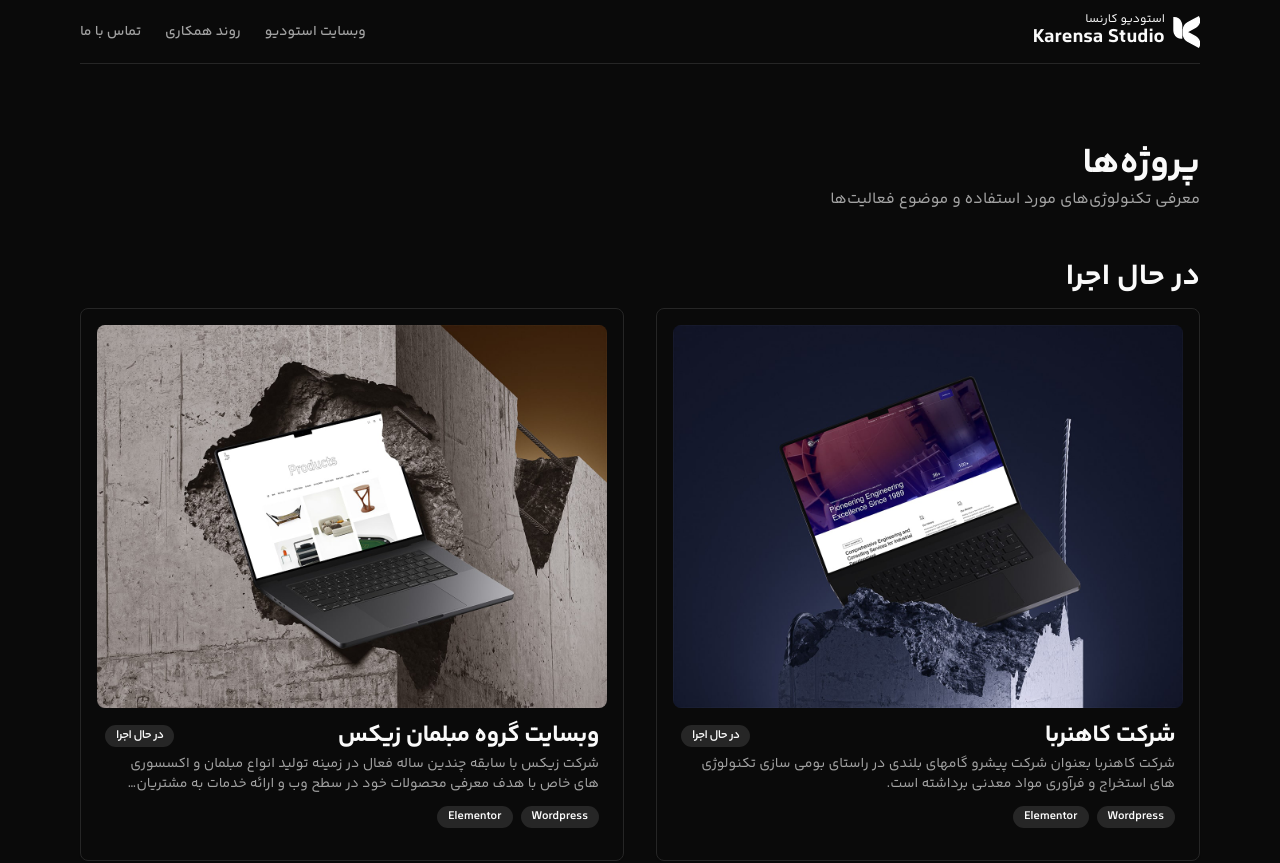
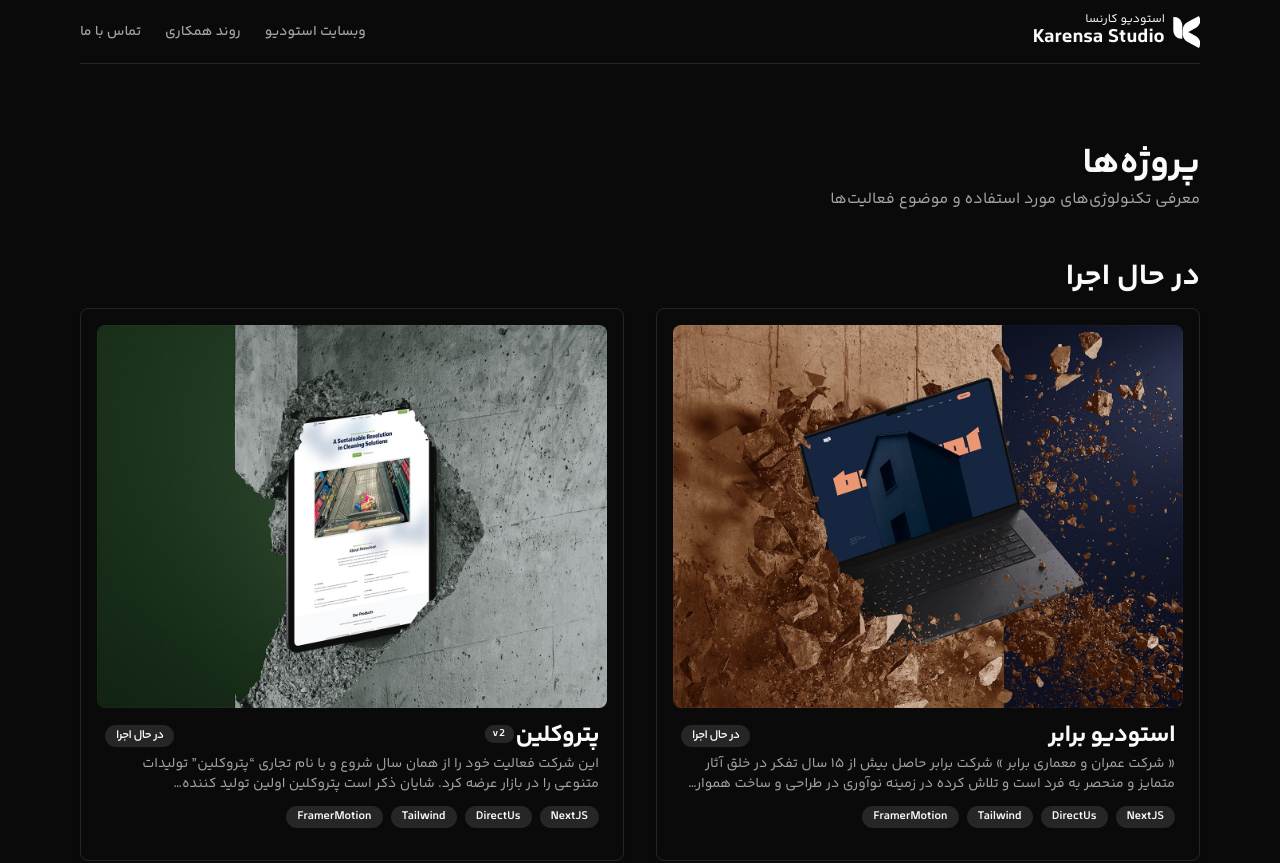
Before and after one commit to ifarazir/karensa-portfolio, a Next.js app: page / in a window 1280 px wide. Shown: the top 863 px of the page. Built offline with nearby package versions, Linux system fonts and the light colour scheme.

Commit message:
add barabar and petroclean v2 project

```diff
--- a/src/app/page.tsx
+++ b/src/app/page.tsx
@@ -28,6 +28,25 @@ const projects = [
     projects: [
       {
         index: 10,
+        title: "استودیو برابر",
+        description:
+          "« شرکت عمران و معماری برابر » شرکت برابر حاصل بیش از ۱۵ سال تفکر در خلق آثار متمایز و منحصر به فرد است و تلاش کرده در زمینه نوآوری در طراحی و ساخت همواره سرآمد باشد. ",
+        technologies: ["NextJS", "DirectUs", "Tailwind", "FramerMotion"],
+        image: "/images/projects/barabar-mockup.jpg",
+        link: "https://barabargroups.com/",
+      },
+      {
+        index: 20,
+        title: "پتروکلین",
+        title_badge: "v2",
+        description:
+          "این شرکت فعالیت خود را از همان سال شروع و با نام تجاری “پتروکلین” تولیدات متنوعی را در بازار عرضه کرد. شایان ذکر است پتروکلین اولین تولید کننده پلاستیک‌های تجزیه پذیر در کشور است.",
+        technologies: ["NextJS", "DirectUs", "Tailwind", "FramerMotion"],
+        image: "/images/projects/petroclean-mockup-v2.jpg",
+        link: "#",
+      },
+      {
+        index: 30,
         title: "شرکت کاهنربا",
         description:
           "شرکت کاهنربا بعنوان شرکت پیشرو گامهای بلندی در راستای بومی سازی تکنولوژی های استخراج و فرآوری مواد معدنی برداشته است.",
@@ -36,8 +55,8 @@ const projects = [
         link: "https://kahanroba.com/",
       },
       {
-        index: 20,
-        title: "وبسایت گروه مبلمان زیکس",
+        index: 40,
+        title: "گروه مبلمان زیکس",
         description:
           "شرکت زیکس با سابقه چندین ساله فعال در زمینه تولید انواع مبلمان و اکسسوری های خاص با هدف معرفی محصولات خود در سطح وب و ارائه خدمات به مشتریان خود، اقدام به طراحی و پیاده سازی وبسایت خود کرده است.",
         technologies: ["Wordpress", "Elementor"],
```
Also changed, not shown: public/images/projects/barabar-mockup.jpg (added), public/images/projects/petroclean-mockup-v2.jpg (added).
